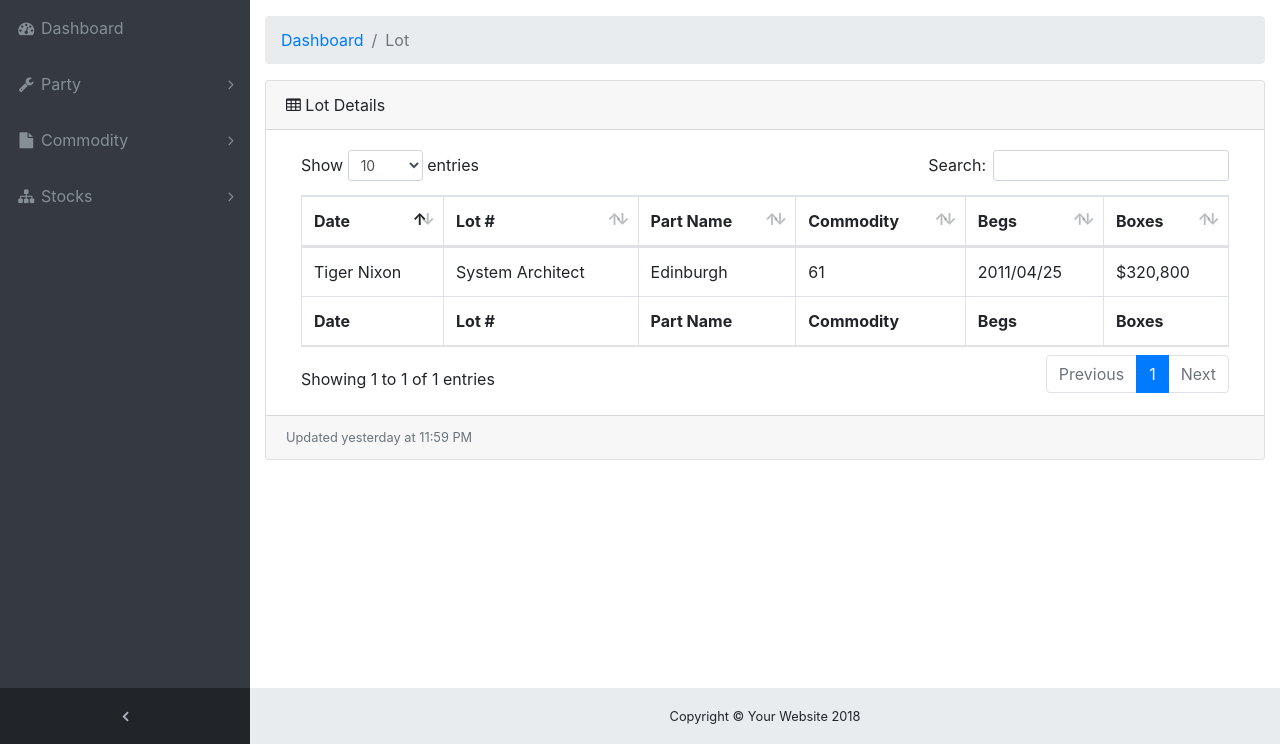
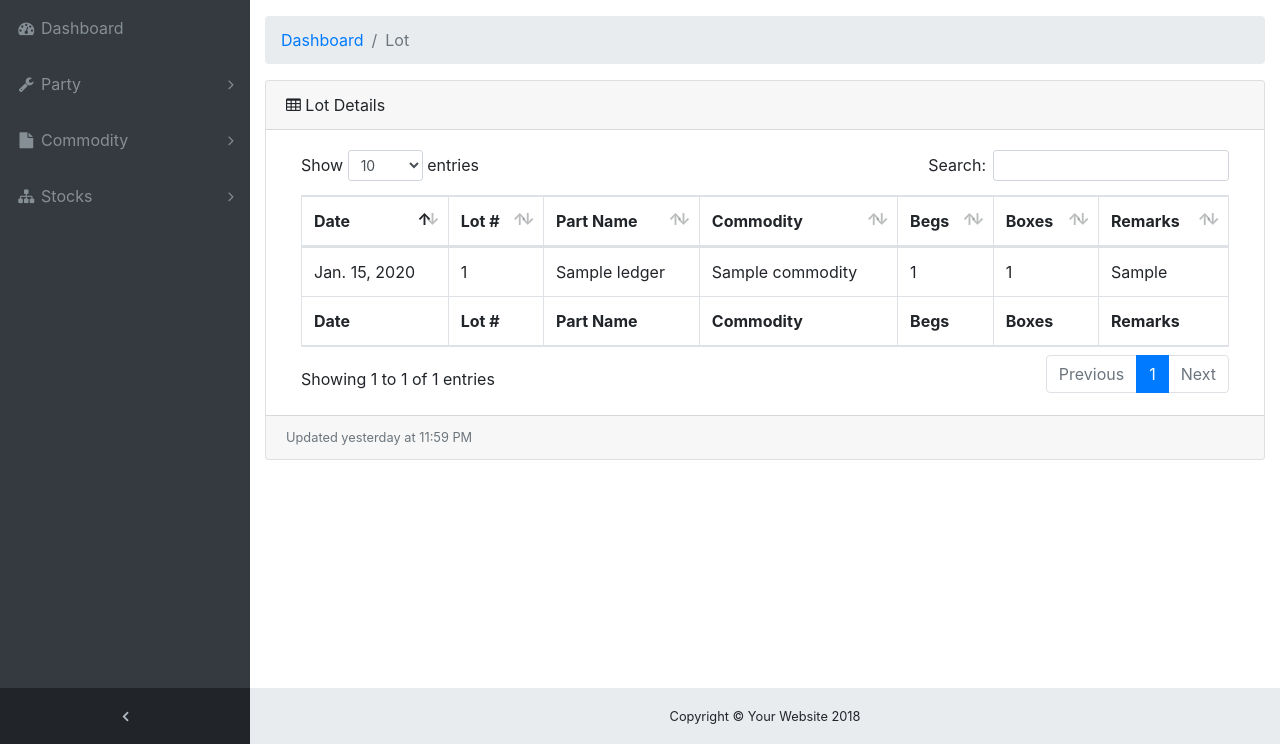
Before and after one commit to aang254/Inventory, a Django app: page /stock/view/ in a window 1280 px wide. Shown: the part 56-800 px from the top of the page. Run offline with Django 3.2, Linux system fonts and the light colour scheme; tables that the repository leaves empty hold one stand-in row (values such as "Sample post"); some libraries are stand-ins or nearby versions.

Commit message:
Stocks view updates

```diff
--- a/stocks/models.py
+++ b/stocks/models.py
@@ -23,7 +23,7 @@ class Stocks(models.Model):
     commodity = models.ForeignKey(Commodity, on_delete=models.CASCADE)
     begs = models.IntegerField(default=0)
     boxes = models.IntegerField(default=0)
-    remarks = models.TextField(max_length=200, null=False)
+    remarks = models.TextField(max_length=200, null=True)
 
     def __str__(self):
         """
--- a/stocks/templates/stocks.html
+++ b/stocks/templates/stocks.html
@@ -129,6 +129,7 @@
                   <th>Commodity</th>
                   <th>Begs</th>
                   <th>Boxes</th>
+                  <th>Remarks</th>
                 </tr>
               </thead>
               <tfoot>
@@ -139,17 +140,21 @@
                   <th>Commodity</th>
                   <th>Begs</th>
                   <th>Boxes</th>
+                  <th>Remarks</th>
                 </tr>
               </tfoot>
               <tbody>
+              {% for item in stock %}
                 <tr>
-                  <td>Tiger Nixon</td>
-                  <td>System Architect</td>
-                  <td>Edinburgh</td>
-                  <td>61</td>
-                  <td>2011/04/25</td>
-                  <td>$320,800</td>
+                  <td>{{ item.date }}</td>
+                  <td>{{ item.lot }}</td>
+                  <td>{{ item.Name }}</td>
+                  <td>{{ item.commodity }}</td>
+                  <td>{{ item.begs }}</td>
+                  <td>{{ item.boxes }}</td>
+                  <td>{{ item.remarks }}</td>
                 </tr>
+              {% endfor %}
               </tbody>
             </table>
           </div>
--- a/stocks/views.py
+++ b/stocks/views.py
@@ -5,4 +5,4 @@ from django.db.models import Max
 
 def display(request):
     lot = Stocks.objects.all()
-    return render(request,'stocks.html')
+    return render(request,'stocks.html',{'stock' : lot})
```
Also changed, not shown: stocks/migrations/0006_auto_20180619_0959.py (added).
